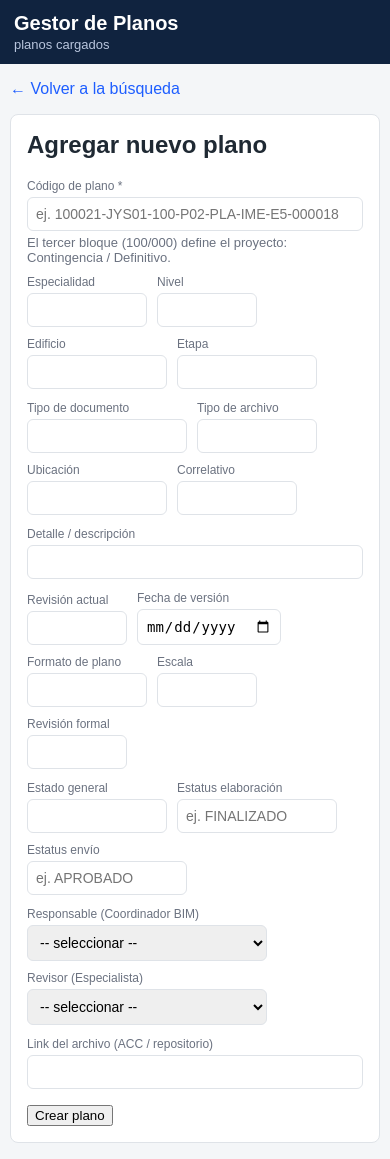
After one commit to inggonzales27-hash/gestor_planos, a FastAPI app: template app/templates/plano_form.html in a window 390 px wide. The commit adds this page. Run offline with FastAPI, Linux system fonts and the light colour scheme; the template is opened without the code that fills it, so the values that code supplies are empty.

Commit message:
Agrega separación por proyecto (Contingencia/Definitivo), colores por estado, diseño responsive, y CRUD completo de planos con responsable/revisor
Co-Authored-By: Claude Sonnet 5 <noreply@anthropic.com>

```diff
--- a/app/main.py
+++ b/app/main.py
@@ -12,7 +12,7 @@ from sqlalchemy.orm import Session
 from sqlalchemy import or_
 
 from .database import Base, engine, get_db, SessionLocal
-from .models import Plano, HistorialEstado, Usuario
+from .models import Plano, HistorialEstado, Usuario, detectar_proyecto
 from .auth import autenticar, requerir_login, requerir_edicion, crear_cuentas_si_no_existen, usuario_actual
 
 BASE_DIR = Path(__file__).resolve().parent
@@ -44,6 +44,37 @@ finally:
     _db_inicial.close()
 
 
+BADGES_ELABORACION = {
+    "FINALIZADO": "badge-ok",
+    "EN ELAB.": "badge-info",
+    "POR REV.": "badge-purple",
+    "LEV. OBS.": "badge-warn",
+    "OBSERV.": "badge-bad",
+    "PROGRAM.": "badge-muted",
+    "SIN DATO": "badge-muted",
+}
+BADGES_ENVIO = {
+    "APROBADO": "badge-ok",
+    "APROBADO C/C": "badge-ok",
+    "EN REVISIÓN": "badge-info",
+    "ENVIADO A CD": "badge-purple",
+    "ENVIADO A ANIN": "badge-purple",
+}
+
+
+def clase_badge(valor, tipo="elaboracion"):
+    if not valor:
+        return "badge-muted"
+    mapa = BADGES_ELABORACION if tipo == "elaboracion" else BADGES_ENVIO
+    return mapa.get(valor.strip().upper(), "badge-warn")
+
+
+templates.env.globals["clase_badge"] = clase_badge
+templates.env.filters["blank"] = lambda v: v if v is not None else ""
+
+PROYECTOS = ["CONTINGENCIA", "DEFINITIVO"]
+
+
 @app.get("/login", response_class=HTMLResponse)
 def login_form(request: Request, error: str = ""):
     return templates.TemplateResponse(request, "login.html", {"error": error})
@@ -67,6 +98,7 @@ def logout(request: Request):
 def index(
     request: Request,
     q: str = "",
+    proyecto: str = "",
     especialidad: str = "",
     nivel: str = "",
     estado: str = "",
@@ -74,6 +106,8 @@ def index(
     rol: str = Depends(requerir_login),
 ):
     query = db.query(Plano)
+    if proyecto:
+        query = query.filter(Plano.proyecto == proyecto)
     if q:
         like = f"%{q}%"
         query = query.filter(or_(Plano.codigo.ilike(like), Plano.detalle.ilike(like)))
@@ -97,6 +131,8 @@ def index(
             "resultados": resultados,
             "total_planos": db.query(Plano).count(),
             "q": q,
+            "proyecto": proyecto,
+            "proyectos": PROYECTOS,
             "especialidad": especialidad,
             "nivel": nivel,
             "estado": estado,
@@ -106,6 +142,73 @@ def index(
             "rol": rol,
         },
     )
+
+
+@app.get("/plano/nuevo", response_class=HTMLResponse)
+def nuevo_plano_form(request: Request, db: Session = Depends(get_db), rol: str = Depends(requerir_edicion)):
+    usuarios = db.query(Usuario).order_by(Usuario.usuario).all()
+    return templates.TemplateResponse(
+        request,
+        "plano_form.html",
+        {"plano": None, "usuarios": usuarios, "rol": rol},
+    )
+
+
+@app.post("/plano/nuevo")
+def crear_plano(
+    request: Request,
+    codigo: str = Form(...),
+    edificio: str = Form(""),
+    etapa: str = Form(""),
+    tipo_documento: str = Form(""),
+    especialidad: str = Form(""),
+    tipo_archivo: str = Form(""),
+    nivel: str = Form(""),
+    ubicacion: str = Form(""),
+    correlativo: str = Form(""),
+    detalle: str = Form(""),
+    revision_actual: str = Form(""),
+    fecha_version: str = Form(""),
+    formato_plano: str = Form(""),
+    escala_plano: str = Form(""),
+    revision_formal: str = Form(""),
+    estado: str = Form(""),
+    estatus_elaboracion: str = Form(""),
+    estatus_envio: str = Form(""),
+    link_archivo: str = Form(""),
+    responsable: str = Form(""),
+    revisor: str = Form(""),
+    db: Session = Depends(get_db),
+    rol: str = Depends(requerir_edicion),
+):
+    codigo = codigo.strip()
+    plano = Plano(
+        codigo=codigo,
+        edificio=edificio or None,
+        etapa=etapa or None,
+        tipo_documento=tipo_documento or None,
+        especialidad=especialidad or None,
+        tipo_archivo=tipo_archivo or None,
+        nivel=nivel or None,
+        ubicacion=ubicacion or None,
+        correlativo=correlativo or None,
+        detalle=detalle or None,
+        revision_actual=revision_actual or None,
+        fecha_version=date.fromisoformat(fecha_version) if fecha_version else None,
+        formato_plano=formato_plano or None,
+        escala_plano=escala_plano or None,
+        revision_formal=revision_formal or None,
+        estado=estado or None,
+        estatus_elaboracion=estatus_elaboracion or None,
+        estatus_envio=estatus_envio or None,
+        link_archivo=link_archivo or None,
+        responsable=responsable or None,
+        revisor=revisor or None,
+        proyecto=detectar_proyecto(codigo),
+    )
+    db.add(plano)
+    db.commit()
+    return RedirectResponse(url=f"/plano/{plano.id}", status_code=303)
 
 
 @app.get("/plano/{plano_id}", response_class=HTMLResponse)
@@ -132,6 +235,69 @@ def detalle_plano(request: Request, plano_id: int, db: Session = Depends(get_db)
             "rol": rol,
         },
     )
+
+
+@app.get("/plano/{plano_id}/editar", response_class=HTMLResponse)
+def editar_plano_form(request: Request, plano_id: int, db: Session = Depends(get_db), rol: str = Depends(requerir_edicion)):
+    plano = db.get(Plano, plano_id)
+    usuarios = db.query(Usuario).order_by(Usuario.usuario).all()
+    return templates.TemplateResponse(
+        request,
+        "plano_form.html",
+        {"plano": plano, "usuarios": usuarios, "rol": rol},
+    )
+
+
+@app.post("/plano/{plano_id}/editar")
+def guardar_edicion_plano(
+    plano_id: int,
+    edificio: str = Form(""),
+    etapa: str = Form(""),
+    tipo_documento: str = Form(""),
+    especialidad: str = Form(""),
+    tipo_archivo: str = Form(""),
+    nivel: str = Form(""),
+    ubicacion: str = Form(""),
+    correlativo: str = Form(""),
+    detalle: str = Form(""),
+    revision_actual: str = Form(""),
+    fecha_version: str = Form(""),
+    formato_plano: str = Form(""),
+    escala_plano: str = Form(""),
+    revision_formal: str = Form(""),
+    estado: str = Form(""),
+    estatus_elaboracion: str = Form(""),
+    estatus_envio: str = Form(""),
+    link_archivo: str = Form(""),
+    responsable: str = Form(""),
+    revisor: str = Form(""),
+    db: Session = Depends(get_db),
+    rol: str = Depends(requerir_edicion),
+):
+    plano = db.get(Plano, plano_id)
+    if plano:
+        plano.edificio = edificio or None
+        plano.etapa = etapa or None
+        plano.tipo_documento = tipo_documento or None
+        plano.especialidad = especialidad or None
+        plano.tipo_archivo = tipo_archivo or None
+        plano.nivel = nivel or None
+        plano.ubicacion = ubicacion or None
+        plano.correlativo = correlativo or None
+        plano.detalle = detalle or None
+        plano.revision_actual = revision_actual or None
+        plano.fecha_version = date.fromisoformat(fecha_version) if fecha_version else None
+        plano.formato_plano = formato_plano or None
+        plano.escala_plano = escala_plano or None
+        plano.revision_formal = revision_formal or None
+        plano.estado = estado or None
+        plano.estatus_elaboracion = estatus_elaboracion or None
+        plano.estatus_envio = estatus_envio or None
+        plano.link_archivo = link_archivo or None
+        plano.responsable = responsable or None
+        plano.revisor = revisor or None
+        db.commit()
+    return RedirectResponse(url=f"/plano/{plano_id}", status_code=303)
 
 
 @app.post("/plano/{plano_id}/historial")
--- a/app/templates/base.html
+++ b/app/templates/base.html
@@ -15,8 +15,11 @@
             --ok: #1a9d5c;
             --warn: #c98a00;
             --bad: #c0362c;
+            --info: #1c6fd1;
+            --purple: #7c3aed;
         }
         * { box-sizing: border-box; }
+        html { -webkit-text-size-adjust: 100%; }
         body {
             font-family: Arial, Helvetica, sans-serif;
             background: var(--bg);
@@ -30,7 +33,7 @@
         }
         header h1 { margin: 0; font-size: 20px; }
         header p { margin: 2px 0 0; color: #b9c6de; font-size: 13px; }
-        main { max-width: 1100px; margin: 24px auto; padding: 0 16px; }
+        main { max-width: 1200px; margin: 24px auto; padding: 0 16px; }
         .card {
             background: var(--card);
             border: 1px solid var(--border);
@@ -38,9 +41,17 @@
             padding: 16px;
             margin-bottom: 16px;
         }
+        .tabla-scroll { overflow-x: auto; }
         table { width: 100%; border-collapse: collapse; font-size: 13px; }
-        th, td { text-align: left; padding: 8px 10px; border-bottom: 1px solid var(--border); }
-        th { background: #eef1f5; color: var(--muted); font-weight: normal; }
+        th, td {
+            text-align: left;
+            padding: 8px 10px;
+            border-bottom: 1px solid var(--border);
+            white-space: normal;
+            word-break: break-word;
+            vertical-align: top;
+        }
+        th { background: #eef1f5; color: var(--muted); font-weight: normal; white-space: nowrap; }
         tr:hover { background: #f8fafc; }
         a { color: var(--accent); text-decoration: none; }
         a:hover { text-decoration: underline; }
@@ -51,30 +62,55 @@
             font-size: 12px;
             font-weight: bold;
             color: white;
+            white-space: nowrap;
         }
         .badge-ok { background: var(--ok); }
         .badge-warn { background: var(--warn); }
         .badge-bad { background: var(--bad); }
         .badge-muted { background: var(--muted); }
-        form.filtros { display: flex; gap: 10px; flex-wrap: wrap; align-items: end; }
-        form.filtros label { display: block; font-size: 12px; color: var(--muted); margin-bottom: 4px; }
-        form.filtros input, form.filtros select {
+        .badge-info { background: var(--info); }
+        .badge-purple { background: var(--purple); }
+        .filtros { display: flex; gap: 10px; flex-wrap: wrap; align-items: end; }
+        .filtros label { display: block; font-size: 12px; color: var(--muted); margin-bottom: 4px; }
+        .filtros input, .filtros select {
+            padding: 8px; border: 1px solid var(--border); border-radius: 6px; font-size: 14px;
+            max-width: 100%;
+        }
+        form label:not(.filtros label) { display: block; font-size: 12px; color: var(--muted); margin-bottom: 4px; margin-top: 4px; }
+        form input[type="text"]:not(.filtros input), form input[type="date"]:not(.filtros input) {
             padding: 8px; border: 1px solid var(--border); border-radius: 6px; font-size: 14px;
         }
-        form.filtros button {
+        .filtros button, .btn {
             padding: 9px 18px; background: var(--accent); color: white; border: none;
-            border-radius: 6px; cursor: pointer; font-size: 14px;
+            border-radius: 6px; cursor: pointer; font-size: 14px; text-decoration: none;
+            display: inline-block;
         }
+        .btn-secundario { background: var(--muted); }
         .muted { color: var(--muted); font-size: 13px; }
         .timeline { list-style: none; padding: 0; margin: 0; }
-        .timeline li { border-left: 3px solid var(--accent); padding: 8px 16px; margin-bottom: 6px; }
+        .timeline li { border-left: 3px solid var(--accent); padding: 8px 16px; margin-bottom: 6px; word-break: break-word; }
+        .tabs-proyecto { display: flex; gap: 8px; flex-wrap: wrap; margin-bottom: 12px; }
+        .tabs-proyecto a {
+            padding: 8px 16px; border-radius: 6px; background: #eef1f5; color: var(--text);
+            font-size: 13px; font-weight: bold;
+        }
+        .tabs-proyecto a.activo { background: var(--accent); color: white; }
+
+        @media (max-width: 640px) {
+            main { padding: 0 10px; margin: 12px auto; }
+            header { padding: 12px 14px; flex-direction: column; align-items: flex-start !important; gap: 8px; }
+            table { font-size: 12px; }
+            th, td { padding: 6px 8px; }
+            form.filtros { flex-direction: column; align-items: stretch; }
+            form.filtros input, form.filtros select { width: 100%; }
+        }
     </style>
 </head>
 <body>
 <header style="display:flex; justify-content:space-between; align-items:center;">
     <div>
-        <h1>Gestor de Planos — Contingencia</h1>
-        <p>Prototipo local · {{ total_planos if total_planos is defined else "" }} planos cargados</p>
+        <h1>Gestor de Planos</h1>
+        <p>{{ total_planos if total_planos is defined else "" }} planos cargados</p>
     </div>
     {% if rol %}
     <div style="text-align:right; font-size:13px;">
--- /dev/null
+++ b/app/templates/plano_form.html
@@ -0,0 +1,129 @@
+{% extends "base.html" %}
+{% block title %}{{ "Agregar plano" if not plano else "Editar " + plano.codigo }}{% endblock %}
+{% block content %}
+
+<p><a href="{{ '/plano/' + plano.id|string if plano else '/' }}">&larr; {{ "Volver al plano" if plano else "Volver a la búsqueda" }}</a></p>
+
+<div class="card">
+    <h2 style="margin-top:0">{{ "Agregar nuevo plano" if not plano else "Editar datos de " + plano.codigo }}</h2>
+
+    <form method="post" action="{{ '/plano/' + plano.id|string + '/editar' if plano else '/plano/nuevo' }}">
+        <div class="filtros" style="margin-bottom:12px">
+            {% if not plano %}
+            <div style="flex:1; min-width:260px">
+                <label for="codigo">Código de plano *</label>
+                <input type="text" id="codigo" name="codigo" required style="width:100%" placeholder="ej. 100021-JYS01-100-P02-PLA-IME-E5-000018">
+                <p class="muted" style="margin:4px 0 0">El tercer bloque (100/000) define el proyecto: Contingencia / Definitivo.</p>
+            </div>
+            {% endif %}
+            <div>
+                <label for="especialidad">Especialidad</label>
+                <input type="text" id="especialidad" name="especialidad" value="{{ (plano.especialidad if plano else '')|blank }}" style="width:120px">
+            </div>
+            <div>
+                <label for="nivel">Nivel</label>
+                <input type="text" id="nivel" name="nivel" value="{{ (plano.nivel if plano else '')|blank }}" style="width:100px">
+            </div>
+            <div>
+                <label for="edificio">Edificio</label>
+                <input type="text" id="edificio" name="edificio" value="{{ (plano.edificio if plano else '')|blank }}" style="width:140px">
+            </div>
+            <div>
+                <label for="etapa">Etapa</label>
+                <input type="text" id="etapa" name="etapa" value="{{ (plano.etapa if plano else '')|blank }}" style="width:140px">
+            </div>
+        </div>
+
+        <div class="filtros" style="margin-bottom:12px">
+            <div>
+                <label for="tipo_documento">Tipo de documento</label>
+                <input type="text" id="tipo_documento" name="tipo_documento" value="{{ (plano.tipo_documento if plano else '')|blank }}" style="width:160px">
+            </div>
+            <div>
+                <label for="tipo_archivo">Tipo de archivo</label>
+                <input type="text" id="tipo_archivo" name="tipo_archivo" value="{{ (plano.tipo_archivo if plano else '')|blank }}" style="width:120px">
+            </div>
+            <div>
+                <label for="ubicacion">Ubicación</label>
+                <input type="text" id="ubicacion" name="ubicacion" value="{{ (plano.ubicacion if plano else '')|blank }}" style="width:140px">
+            </div>
+            <div>
+                <label for="correlativo">Correlativo</label>
+                <input type="text" id="correlativo" name="correlativo" value="{{ (plano.correlativo if plano else '')|blank }}" style="width:120px">
+            </div>
+        </div>
+
+        <div style="margin-bottom:12px">
+            <label for="detalle">Detalle / descripción</label>
+            <input type="text" id="detalle" name="detalle" value="{{ (plano.detalle if plano else '')|blank }}" style="width:100%">
+        </div>
+
+        <div class="filtros" style="margin-bottom:12px">
+            <div>
+                <label for="revision_actual">Revisión actual</label>
+                <input type="text" id="revision_actual" name="revision_actual" value="{{ (plano.revision_actual if plano else '')|blank }}" style="width:100px">
+            </div>
+            <div>
+                <label for="fecha_version">Fecha de versión</label>
+                <input type="date" id="fecha_version" name="fecha_version" value="{{ (plano.fecha_version if plano else '')|blank }}">
+            </div>
+            <div>
+                <label for="formato_plano">Formato de plano</label>
+                <input type="text" id="formato_plano" name="formato_plano" value="{{ (plano.formato_plano if plano else '')|blank }}" style="width:120px">
+            </div>
+            <div>
+                <label for="escala_plano">Escala</label>
+                <input type="text" id="escala_plano" name="escala_plano" value="{{ (plano.escala_plano if plano else '')|blank }}" style="width:100px">
+            </div>
+            <div>
+                <label for="revision_formal">Revisión formal</label>
+                <input type="text" id="revision_formal" name="revision_formal" value="{{ (plano.revision_formal if plano else '')|blank }}" style="width:100px">
+            </div>
+        </div>
+
+        <div class="filtros" style="margin-bottom:12px">
+            <div>
+                <label for="estado">Estado general</label>
+                <input type="text" id="estado" name="estado" value="{{ (plano.estado if plano else '')|blank }}" style="width:140px">
+            </div>
+            <div>
+                <label for="estatus_elaboracion">Estatus elaboración</label>
+                <input type="text" id="estatus_elaboracion" name="estatus_elaboracion" value="{{ (plano.estatus_elaboracion if plano else '')|blank }}" placeholder="ej. FINALIZADO" style="width:160px">
+            </div>
+            <div>
+                <label for="estatus_envio">Estatus envío</label>
+                <input type="text" id="estatus_envio" name="estatus_envio" value="{{ (plano.estatus_envio if plano else '')|blank }}" placeholder="ej. APROBADO" style="width:160px">
+            </div>
+        </div>
+
+        <div class="filtros" style="margin-bottom:12px">
+            <div>
+                <label for="responsable">Responsable (Coordinador BIM)</label>
+                <select id="responsable" name="responsable" style="width:240px">
+                    <option value="">-- seleccionar --</option>
+                    {% for u in usuarios %}
+                    <option value="{{ u.usuario }}" {% if plano and plano.responsable == u.usuario %}selected{% endif %}>{{ u.usuario }}{% if u.nombres %} ({{ u.nombres }} {{ u.apellidos or "" }}){% endif %}</option>
+                    {% endfor %}
+                </select>
+            </div>
+            <div>
+                <label for="revisor">Revisor (Especialista)</label>
+                <select id="revisor" name="revisor" style="width:240px">
+                    <option value="">-- seleccionar --</option>
+                    {% for u in usuarios %}
+                    <option value="{{ u.usuario }}" {% if plano and plano.revisor == u.usuario %}selected{% endif %}>{{ u.usuario }}{% if u.nombres %} ({{ u.nombres }} {{ u.apellidos or "" }}){% endif %}</option>
+                    {% endfor %}
+                </select>
+            </div>
+        </div>
+
+        <div style="margin-bottom:16px">
+            <label for="link_archivo">Link del archivo (ACC / repositorio)</label>
+            <input type="text" id="link_archivo" name="link_archivo" value="{{ (plano.link_archivo if plano else '')|blank }}" style="width:100%">
+        </div>
+
+        <button type="submit">{{ "Crear plano" if not plano else "Guardar cambios" }}</button>
+    </form>
+</div>
+
+{% endblock %}
```
Also changed, not shown: app/migrate_schema.py (added, +52 -0 lines), app/models.py (+18 -0 lines), app/templates/index.html (+16 -7 lines), app/templates/plano_detail.html (+22 -13 lines).
